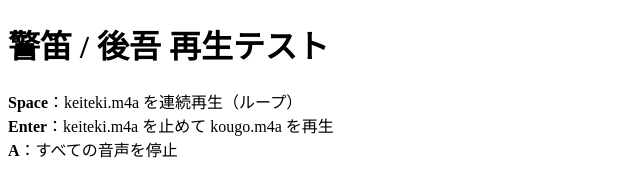
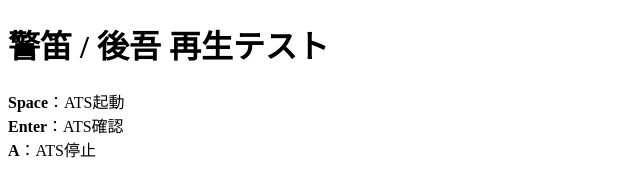
Before and after one commit to yamato-train/ats, a plain HTML site: page index.html in a window 1280 px wide. Shown: the whole page, without its empty margins (0-640 px from the left). Drawn offline with Linux system fonts and the light colour scheme.

Commit message:
Add files via upload

```diff
--- a/index.html
+++ b/index.html
@@ -7,9 +7,9 @@
 <body>
   <h1>警笛 / 後吾 再生テスト</h1>
   <p>
-    <strong>Space</strong>：keiteki.m4a を連続再生（ループ）<br>
-    <strong>Enter</strong>：keiteki.m4a を止めて kougo.m4a を再生<br>
-    <strong>A</strong>：すべての音声を停止
+    <strong>Space</strong>：ATS起動<br>
+    <strong>Enter</strong>：ATS確認<br>
+    <strong>A</strong>：ATS停止
   </p>
 
   <!-- 音声ファイル -->
```
